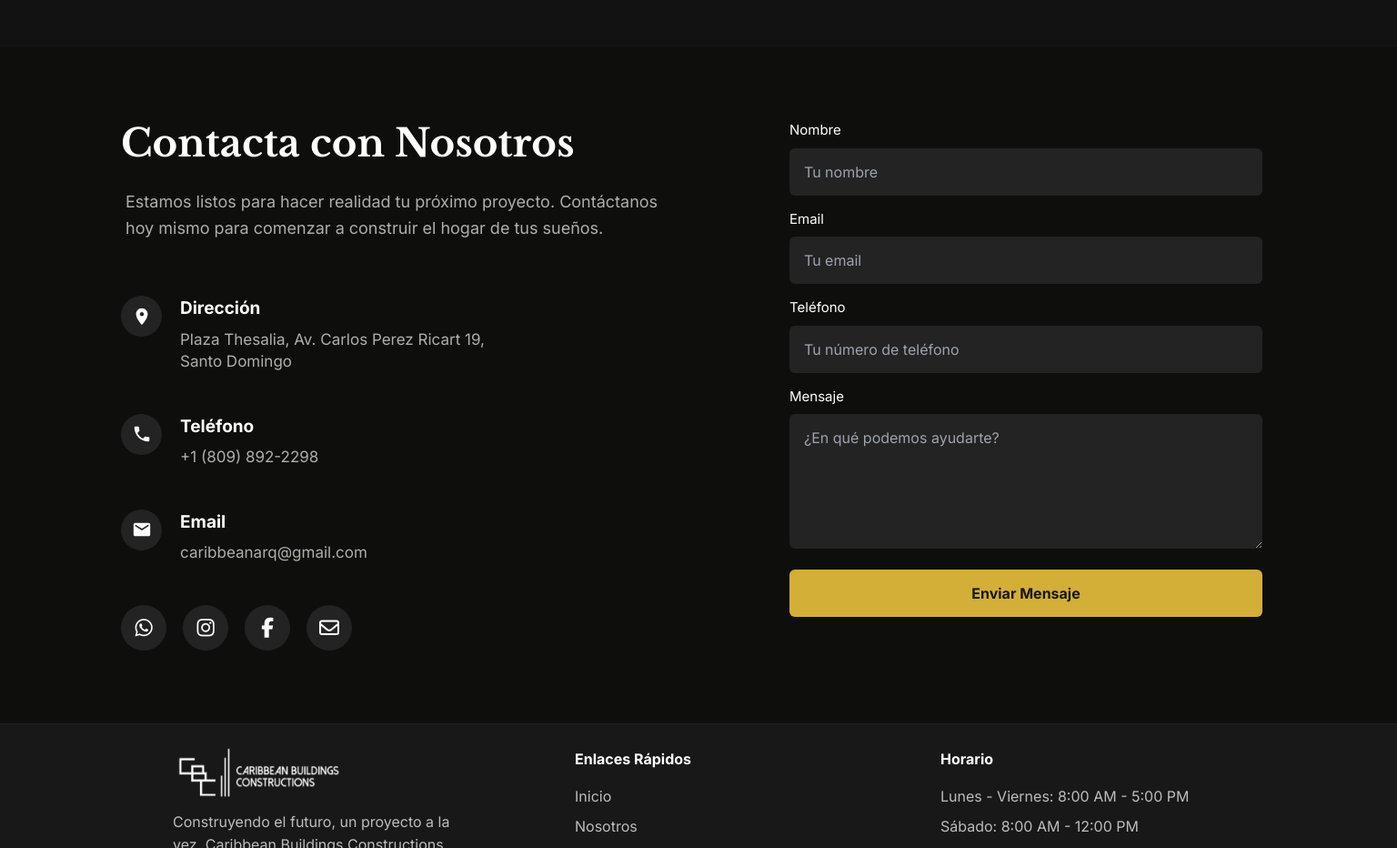
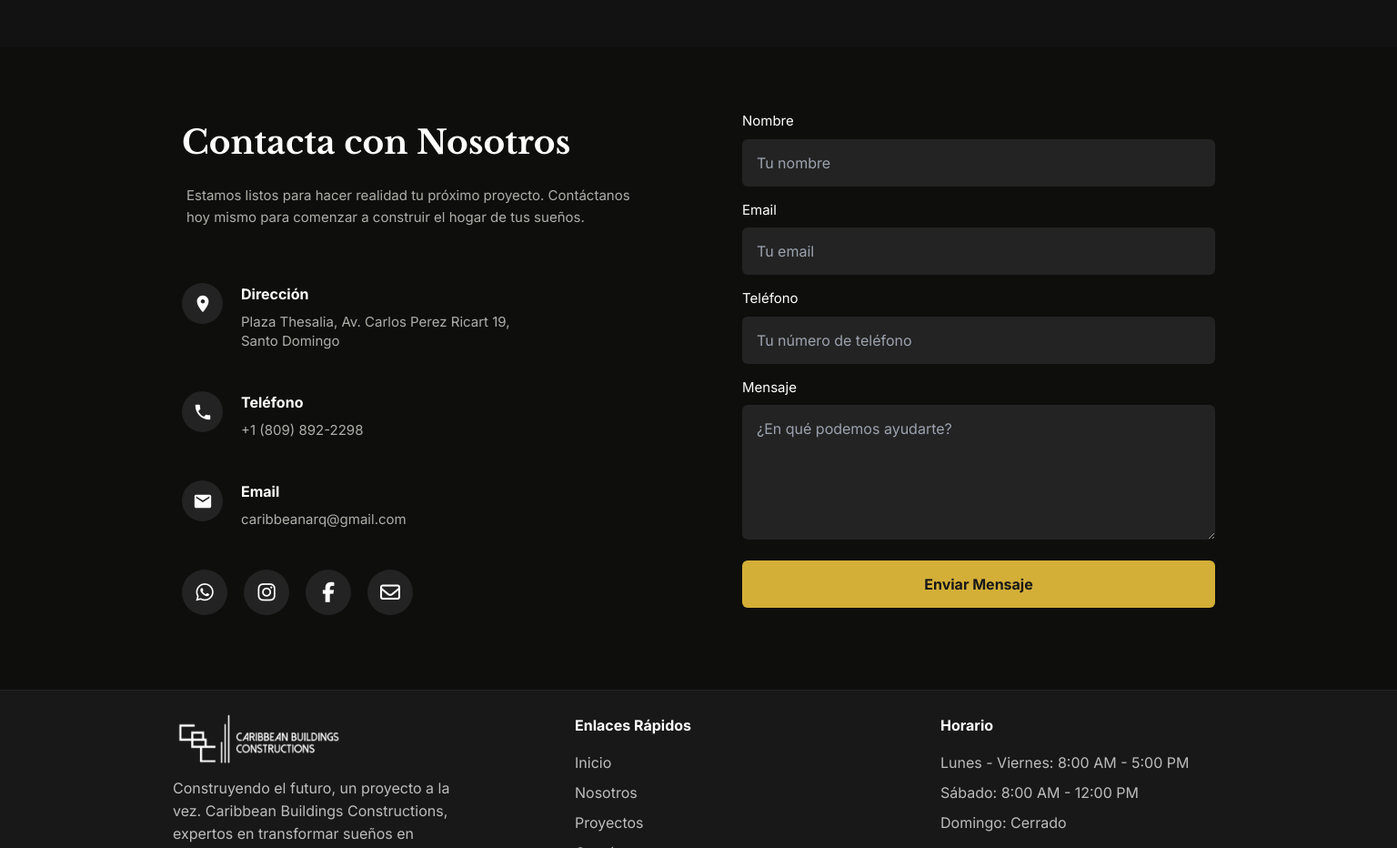
Before and after one commit to Nicolascruzrr/Caribbean, a plain HTML site: page index.html in a window 1536 px wide. Shown: the part 4060-4992 px from the top of the page at 91% size. Drawn offline with nearby package versions, Linux system fonts and the light colour scheme; a web font is replaced by a local one.

Commit message:
Add files via upload

```diff
--- a/index.html
+++ b/index.html
@@ -726,6 +726,54 @@
       top: -10px;
     }
 
+    /* Ajustes específicos para Edge y Chrome - Centrar y alinear con footer */
+    .is-edge .premium-contact-container,
+    .is-chrome .premium-contact-container {
+      transform: translateX(0) !important;
+      padding: 0 32px !important;
+      gap: 80px !important;
+      align-items: center !important;
+      justify-items: center !important;
+    }
+
+    .is-edge .contact-info-side,
+    .is-chrome .contact-info-side {
+      margin-left: 0 !important;
+      transform: translateX(0) !important;
+      width: 100% !important;
+    }
+
+    /* Reducir tamaño de fuente para Chrome y Edge */
+    .is-edge .contact-title,
+    .is-chrome .contact-title {
+      font-size: 32px !important;
+    }
+
+    .is-edge .contact-subtitle,
+    .is-chrome .contact-subtitle {
+      font-size: 14px !important;
+    }
+
+    .is-edge .contact-details h4,
+    .is-chrome .contact-details h4 {
+      font-size: 15px !important;
+    }
+
+    .is-edge .contact-details p,
+    .is-chrome .contact-details p {
+      font-size: 14px !important;
+    }
+
+    .is-edge .contact-form,
+    .is-chrome .contact-form {
+      position: relative !important;
+      right: auto !important;
+      top: -10px !important;
+      min-width: 540px !important;
+      max-width: 540px !important;
+      width: 100% !important;
+    }
+
     /* Centrar formulario para Microsoft Edge */
     @supports (-ms-ime-align: auto) {
       .contact-form {
@@ -916,6 +964,43 @@
         top: auto !important;
         min-width: 520px !important;
         max-width: 520px !important;
+      }
+
+      /* Edge y Chrome - Mantener centrado y alineado con footer en large desktop */
+      .is-edge .premium-contact-container,
+      .is-chrome .premium-contact-container {
+        max-width: 1200px !important;
+        padding: 0 32px !important;
+        transform: translateX(0) !important;
+        gap: 100px !important;
+      }
+
+      .is-edge .contact-form,
+      .is-chrome .contact-form {
+        min-width: 520px !important;
+        max-width: 520px !important;
+        top: -10px !important;
+      }
+
+      /* Reducir tamaño de fuente para Chrome y Edge en large desktop */
+      .is-edge .contact-title,
+      .is-chrome .contact-title {
+        font-size: 36px !important;
+      }
+
+      .is-edge .contact-subtitle,
+      .is-chrome .contact-subtitle {
+        font-size: 15px !important;
+      }
+
+      .is-edge .contact-details h4,
+      .is-chrome .contact-details h4 {
+        font-size: 16px !important;
+      }
+
+      .is-edge .contact-details p,
+      .is-chrome .contact-details p {
+        font-size: 15px !important;
       }
 
       .contact-title {
--- a/style.css
+++ b/style.css
@@ -1733,6 +1733,19 @@ a.btn-elegant:visited {
 
   .floating-back-to-top i {
     font-size: 1rem;
+  }
+
+  /* Centrar texto de derechos en móvil */
+  .footer-bottom {
+    justify-content: center !important;
+    padding: 40px 20px 12px 20px !important;
+  }
+
+  .footer-bottom span {
+    left: 0 !important;
+    text-align: center !important;
+    width: 100% !important;
+    display: block !important;
   }
 }
 
```
